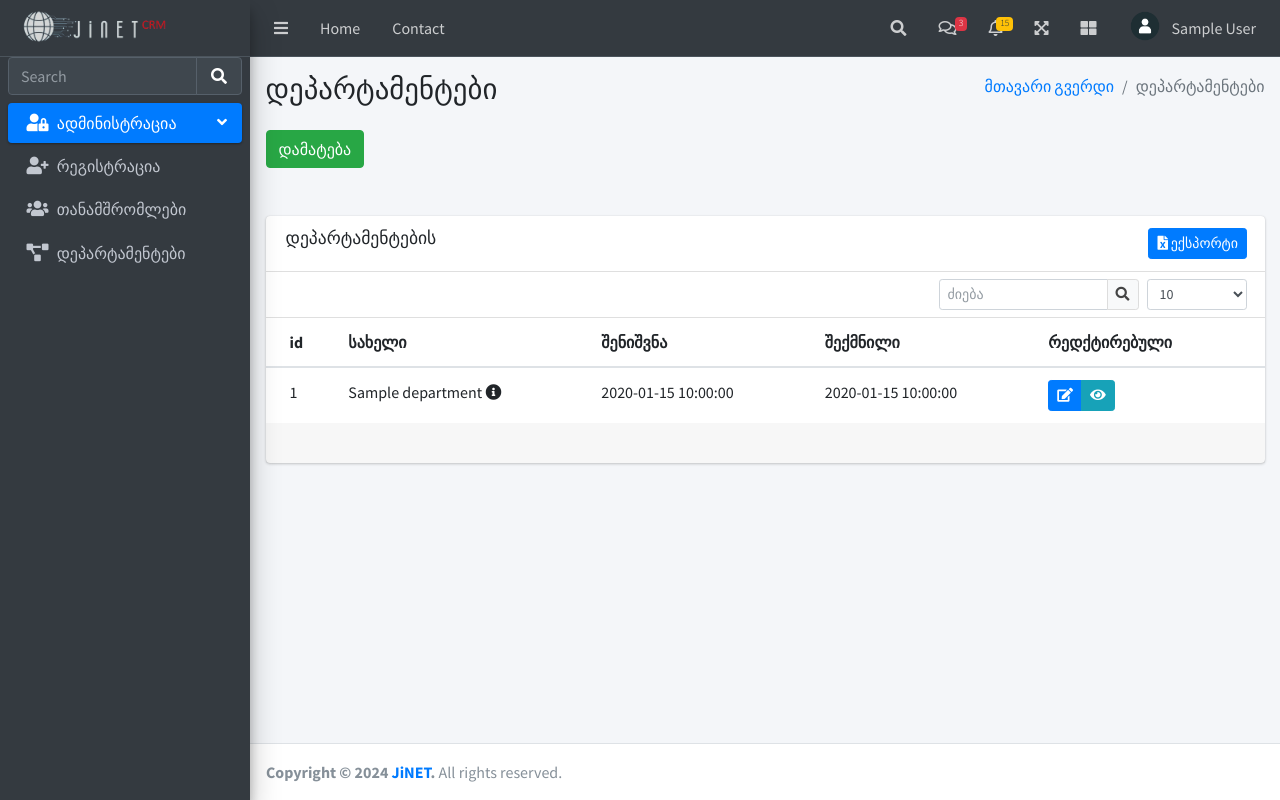
After one commit to chighladze/crm_flask, a Flask app: page /departments/dep_list in a window 1280 px wide. The commit adds this page. Run offline with Flask 3, Linux system fonts and the light colour scheme; a user stored in the database is signed in; tables that the repository leaves empty hold one stand-in row (values such as "Sample post"); some libraries are stand-ins or nearby versions.

Commit message:
department and division

```diff
--- a/app/__init__.py
+++ b/app/__init__.py
@@ -9,6 +9,8 @@ from .routes.dashboard import dashboard
 from .routes.map import map
 from .routes.error import error
 from .routes.api import api
+from .routes.departments import departments
+from .routes.divisions import divisions
 
 
 def create_app(config_class=Config):
@@ -25,6 +27,8 @@ def create_app(config_class=Config):
     app.register_blueprint(map)
     app.register_blueprint(error)
     app.register_blueprint(api)
+    app.register_blueprint(departments)
+    app.register_blueprint(divisions)
 
     db.init_app(app)
     migrate.init_app(app, db)
--- /dev/null
+++ b/app/routes/departments.py
@@ -0,0 +1,102 @@
+from flask import Blueprint, request, render_template, redirect, url_for, flash
+from flask_login import login_required
+import sqlalchemy as sa
+from ..extensions import db
+from ..forms.departments import DepartmentCreateForm
+from ..models.departments import Departments
+
+departments = Blueprint('departments', __name__)
+
+
+@departments.route('/departments/dep_list', methods=['GET', 'POST'])
+@login_required
+def dep_list():
+    search_query = request.args.get('search', '')
+    page = request.args.get('page', 1, type=int)  # Номер страницы
+    per_page = request.args.get('per_page', 10, type=int)  # Количество записей на странице, по умолчанию 10
+
+    # Ограничение допустимых значений для per_page
+    per_page = per_page if per_page in [10, 50, 100] else 10
+
+    # Составляем запрос для поиска департаментов
+    query = sa.select(Departments).filter(
+        sa.or_(
+            Departments.name.ilike(f'%{search_query}%')
+        )
+    )
+
+    # Получаем общее количество департаментов
+    total_count_query = sa.select(sa.func.count()).select_from(
+        sa.select(Departments).filter(
+            sa.or_(
+                Departments.name.ilike(f'%{search_query}%')
+            )
+        )
+    )
+    total_count = db.session.execute(total_count_query).scalar()
+
+    # Пагинация
+    offset = (page - 1) * per_page
+    paginated_query = query.limit(per_page).offset(offset)
+
+    # Выполняем запрос с учетом пагинации
+    departments_query = db.session.execute(paginated_query)
+    departments_list = departments_query.scalars().all()
+
+    # Создаем объект пагинации вручную
+    class Pagination:
+        def __init__(self, total, page, per_page):
+            self.total = total
+            self.page = page
+            self.per_page = per_page
+            self.pages = (total + per_page - 1) // per_page
+            self.has_prev = page > 1
+            self.has_next = page < self.pages
+            self.prev_num = page - 1
+            self.next_num = page + 1
+
+    pagination = Pagination(total_count, page, per_page)
+
+    return render_template(
+        'departments/dep_list.html',
+        departments=departments_list,  # Переименовали переменную
+        active_menu='administration',
+        pagination=pagination,
+        per_page=per_page
+    )
+
+
+@departments.route('/departments/create', methods=['GET', 'POST'])
+@login_required
+def create():
+    form = DepartmentCreateForm()
+    if form.validate_on_submit():
+        department = Departments(name=form.name.data, description=form.description.data)
+        db.session.add(department)
+        db.session.commit()
+        flash('დეპარტამენტი წარმატებით დაემატა!', 'success')
+        return redirect(url_for('departments.dep_list'))
+    return render_template('departments/create.html', form=form)
+
+
+@departments.route('/departments/edit/<int:id>', methods=['GET', 'POST'])
+@login_required
+def edit(id):
+    # Retrieve the department to be edited
+    department = db.session.execute(sa.select(Departments).filter_by(id=id)).scalar_one_or_none()
+    if department is None:
+        flash('დეპარტამენტი ვერ მოიძებნა!', 'danger')
+        return redirect(url_for('departments.dep_list'))
+
+    # Create a form instance with the current department data
+    form = DepartmentCreateForm(obj=department)
+
+    if form.validate_on_submit():
+        # Update department details
+        department.name = form.name.data
+        department.description = form.description.data
+        db.session.commit()
+        flash('დეპარტამენტი წარმატებით განახლდა!', 'success')
+        return redirect(url_for('departments.dep_list'))
+
+    return render_template('departments/edit.html', form=form, department=department, active_menu='administration')
--- /dev/null
+++ b/app/templates/departments/dep_list.html
@@ -0,0 +1,122 @@
+{% extends 'main/base.html' %}
+
+{% block title %}დეპარტამენტები{% endblock %}
+
+{% block content %}
+    <div class="car mb-5">
+        <a href="{{ url_for('departments.create') }}" class="btn btn-success">დამატება</a>
+    </div>
+    <div class="card">
+        <div class="card-header">
+            <h3 class="card-title">დეპარტამენტების</h3>
+            <div class="card-tools col-md-auto">
+                <a href="#" class="btn btn-primary btn-sm">
+                    <i class="fas fa-file-excel"></i> ექსპორტი
+                </a>
+            </div>
+        </div>
+        <div class="row">
+            <div class="col-sm-12">
+                <div class="card-header">
+                    <div class="card-tools">
+                        <form method="GET" action="{{ url_for('departments.dep_list') }}"
+                              style="display: flex; justify-content: space-between; align-items: center;">
+                            <!-- Right Side: Search -->
+                            <div class="input-group input-group-sm" style="width: 200px;">
+                                <input type="text" name="search" class="form-control" placeholder="ძიება"
+                                       value="{{ request.args.get('search', '') }}">
+                                <div class="input-group-append">
+                                    <button type="submit" class="btn btn-default">
+                                        <i class="fas fa-search"></i>
+                                    </button>
+                                </div>
+                            </div>
+                            <!-- Left Side: Records per page -->
+                            <div class="input-group input-group-sm mr-2 ml-2" style="width: 100px;">
+                                <select name="per_page" id="per_page" class="form-control form-control-sm"
+                                        onchange="this.form.submit()">
+                                    <option value="10" {% if per_page == 10 %}selected{% endif %}>10</option>
+                                    <option value="50" {% if per_page == 50 %}selected{% endif %}>50</option>
+                                    <option value="100" {% if per_page == 100 %}selected{% endif %}>100</option>
+                                </select>
+                            </div>
+                        </form>
+                    </div>
+                </div>
+            </div>
+        </div>
+        <div class="row">
+            <div class="col-12">
+                <div class="card-body table-responsive p-0">
+                    <table class="table table-hover text-nowrap">
+                        <thead>
+                        <tr>
+                            <th>id</th>
+                            <th>სახელი</th>
+                            <th>შენიშვნა</th>
+                            <th>შექმნილი</th>
+                            <th>რედქტირებული</th>
+                        </tr>
+                        </thead>
+                        <tbody>
+                        {% for department in departments %}
+                            <tr>
+                                <td>{{ department.id }}</td>
+                                <td>
+                                    <span>{{ department.name }}</span>
+                                    <i class="fas fa-info-circle" data-toggle="tooltip" data-placement="top" title="{{ department.description }}"></i>
+                                </td>
+                                <td>{{ department.createdAt }}</td>
+                                <td>{{ department.updatedAt }}</td>
+                                <td>
+                                    <div class="btn-group" role="group" aria-label="">
+                                        <a href="{{ url_for('departments.edit', id=department.id) }}"
+                                           class="btn btn-primary btn-sm"><i class="fas fa-edit"></i></a>
+                                        <a href="{{ url_for('divisions.div_list', id=department.id) }}"
+                                           class="btn btn-info btn-sm" title="განყოფილებები"><i class="fas fa-eye"></i></a>
+{#                                        <a href="#" class="btn btn-danger btn-sm" data-toggle="modal"#}
+{#                                           data-target="#delete" onclick="delete({{ department.id }})">#}
+{#                                            <i class="fas fa-trash-alt"></i>#}
+{#                                        </a>#}
+                                    </div>
+                                </td>
+                            </tr>
+                        {% endfor %}
+                        </tbody>
+                    </table>
+                </div>
+
+                <div class="card-footer">
+                    <ul class="pagination">
+                        {% if pagination.pages > 1 %}
+                            {% if pagination.has_prev %}
+                                <li class="page-item">
+                                    <a class="page-link"
+                                       href="{{ url_for('departments.dep_list', search=request.args.get('search', ''), per_page=per_page, page=pagination.prev_num) }}"
+                                       aria-label="Previous">
+                                        <span aria-hidden="true">&laquo;</span>
+                                    </a>
+                                </li>
+                            {% endif %}
+                            {% for page_num in range(1, pagination.pages + 1) %}
+                                <li class="page-item {% if page_num == pagination.page %}active{% endif %}">
+                                    <a class="page-link"
+                                       href="{{ url_for('departments.dep_list', search=request.args.get('search', ''), per_page=per_page, page=page_num) }}">{{ page_num }}</a>
+                                </li>
+                            {% endfor %}
+                            {% if pagination.has_next %}
+                                <li class="page-item">
+                                    <a class="page-link"
+                                       href="{{ url_for('departments.dep_list', search=request.args.get('search', ''), per_page=per_page, page=pagination.next_num) }}"
+                                       aria-label="Next">
+                                        <span aria-hidden="true">&raquo;</span>
+                                    </a>
+                                </li>
+                            {% endif %}
+                        {% endif %}
+                    </ul>
+                </div>
+            </div>
+        </div>
+    </div>
+{% endblock %}
--- a/app/templates/main/_sidebar.html
+++ b/app/templates/main/_sidebar.html
@@ -53,7 +53,7 @@
                     </ul>
                     <ul class="nav nav-treeview">
                         <li class="nav-item">
-                            <a href="#" class="nav-link">
+                            <a href="{{ url_for('departments.dep_list') }}" class="nav-link">
                                 <i class="fas fa-project-diagram nav-icon"></i>
                                 <p>დეპარტამენტები</p>
                             </a>
```
Also changed, not shown: app/forms/departments.py (added, +16 -0 lines), app/models/departments.py (added, +10 -0 lines), app/routes/divisions.py (added, +14 -0 lines), app/templates/departments/create.html (added, +33 -0 lines), app/templates/departments/edit.html (added, +35 -0 lines), app/templates/division/list.html (added, +7 -0 lines), app/forms/division.py (added), app/models/division.py (added).
